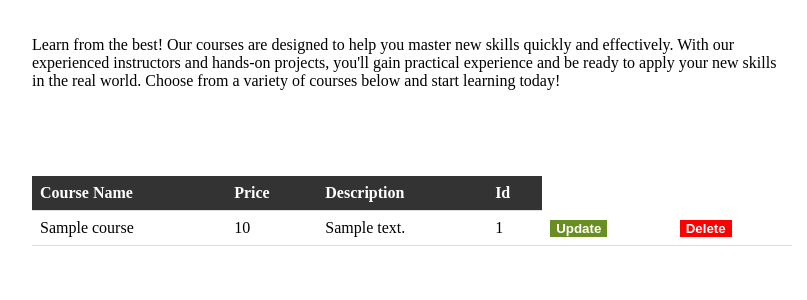
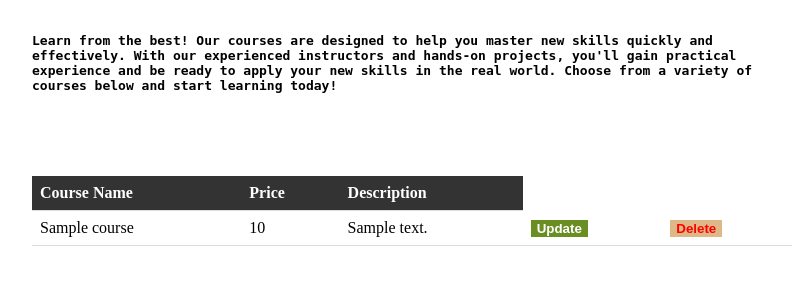
Before and after one commit to eri1on/ProjeektiWEB, a PHP site: page /Course/course.php in a window 1280 px wide. Shown: the part 120-420 px from the top of the page, without its empty margins (228-1035 px from the left). Run offline with PHP 8.4, Linux system fonts and the light colour scheme; tables that the repository leaves empty or names only in its code hold one stand-in row (values such as "Sample post").

Commit message:
added some style for course.php

```diff
--- a/Course/course-style.css
+++ b/Course/course-style.css
@@ -23,6 +23,8 @@ header {
 	margin-bottom: 30px;
 	text-align: left;
 	padding: 20px;
+	font-family:monospace;
+	font-weight: bold;
 }
 
 /* Style for the courses section */
@@ -63,7 +65,7 @@ th {
 
 }
 .btn-delete{
-	background-color:red;
+	background-color:burlywood;
 	border-style: none;
 
 
@@ -72,9 +74,30 @@ th {
 .btn-delete a{
 	text-decoration: none;
 	font-weight: bold;
-	color:white;
+	color:red;
 
 }
+
+
+.btn-create{
+	background-color:#333;
+	border-style: none;
+    width: 120px;
+	height:30px;
+	display: flex;
+	margin-left: 20px;
+	align-items: center;
+}
+.btn-create  a{
+	text-decoration: none;
+	font-weight: bold;
+	color:lawngreen;
+}
+
+.course-id{
+	display: none;
+}
+
 
 
 /* Responsive styles for small screens */
```
